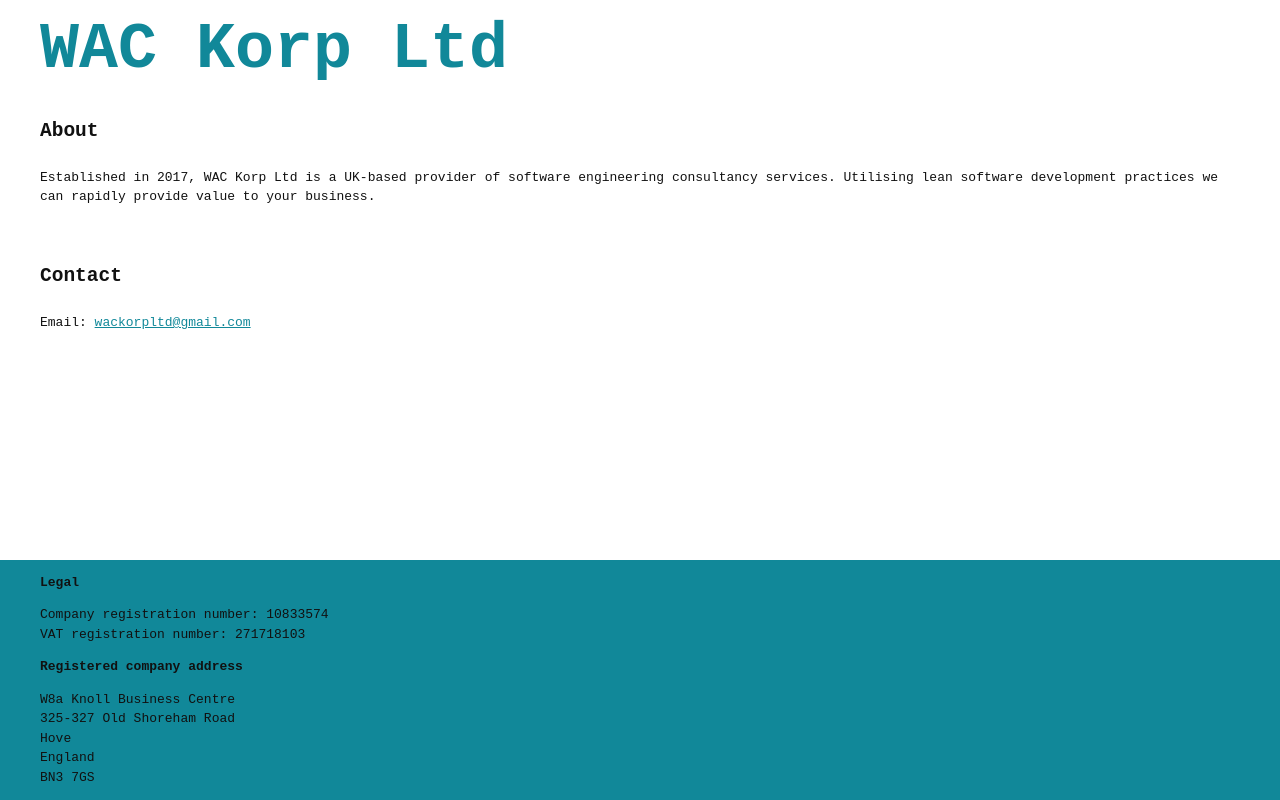
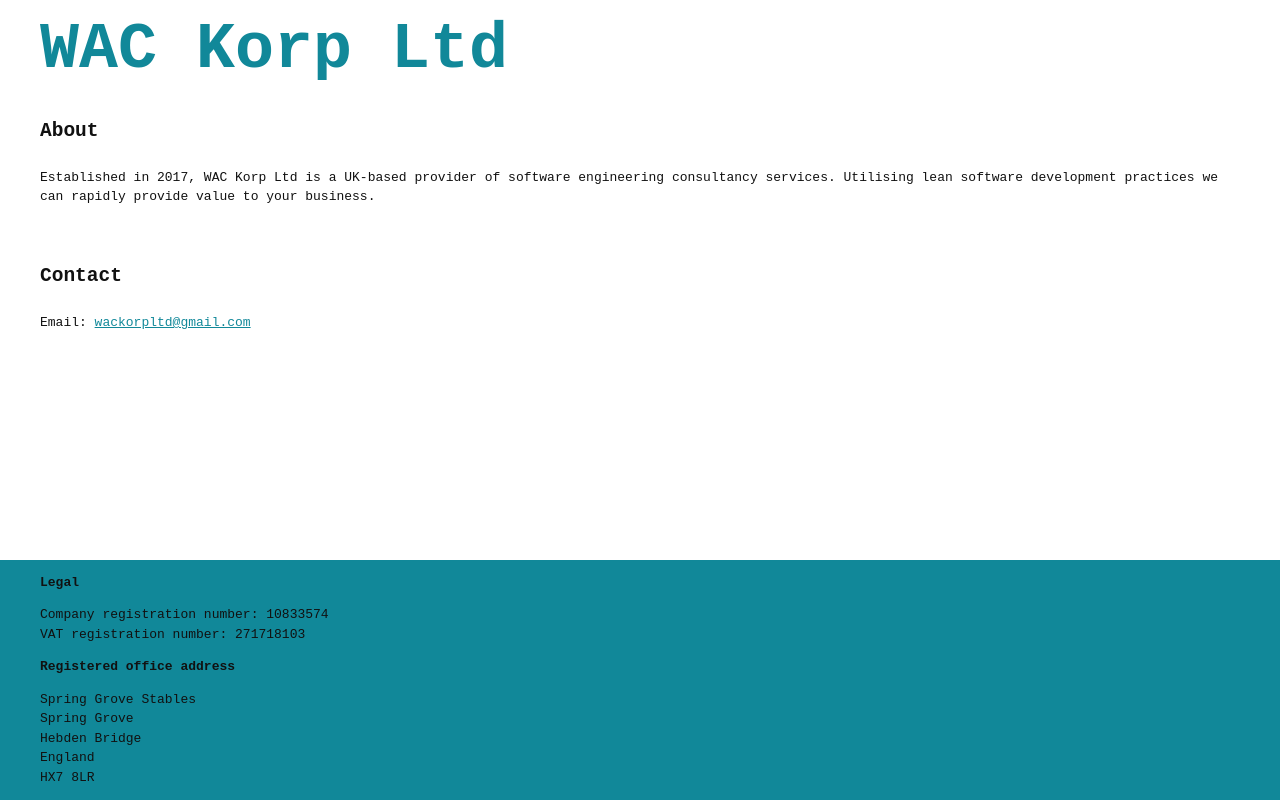
Before and after one commit to crosslandwa/wackorpltd, a SvelteKit app: page / in a window 1280 px wide. Built offline with nearby package versions, Linux system fonts and the light colour scheme.

Commit message:
Update registered office address

```diff
--- a/src/routes/+layout.svelte
+++ b/src/routes/+layout.svelte
@@ -25,17 +25,17 @@
       <br>
       VAT registration number: <span>271718103</span>
     </p>
-    <h3>Registered company address</h3>
+    <h3>Registered office address</h3>
     <p>
-      W8a Knoll Business Centre
+      Spring Grove Stables
       <br>
-      325-327 Old Shoreham Road
+      Spring Grove
       <br>
-      Hove
+      Hebden Bridge
       <br>
       England
       <br>
-      BN3 7GS
+      HX7 8LR
     </p>
   </div>
 </footer>
```
